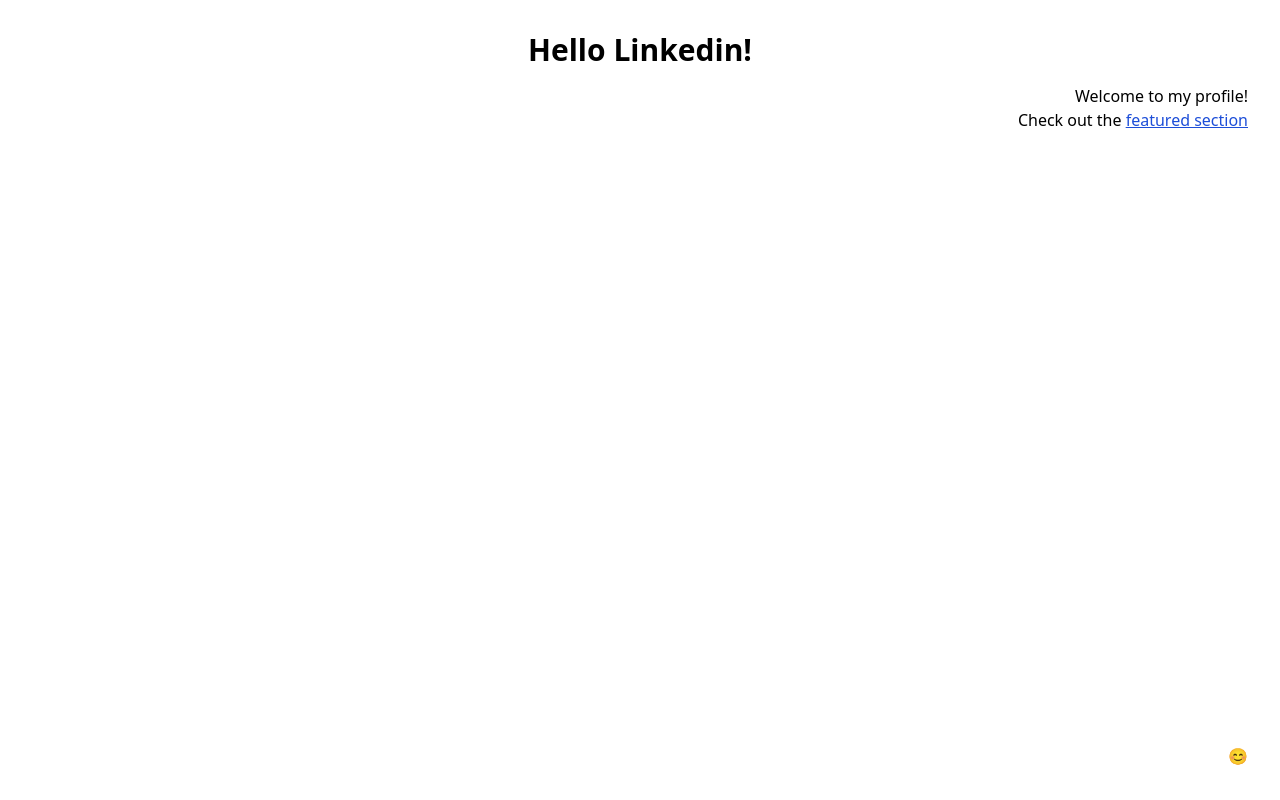
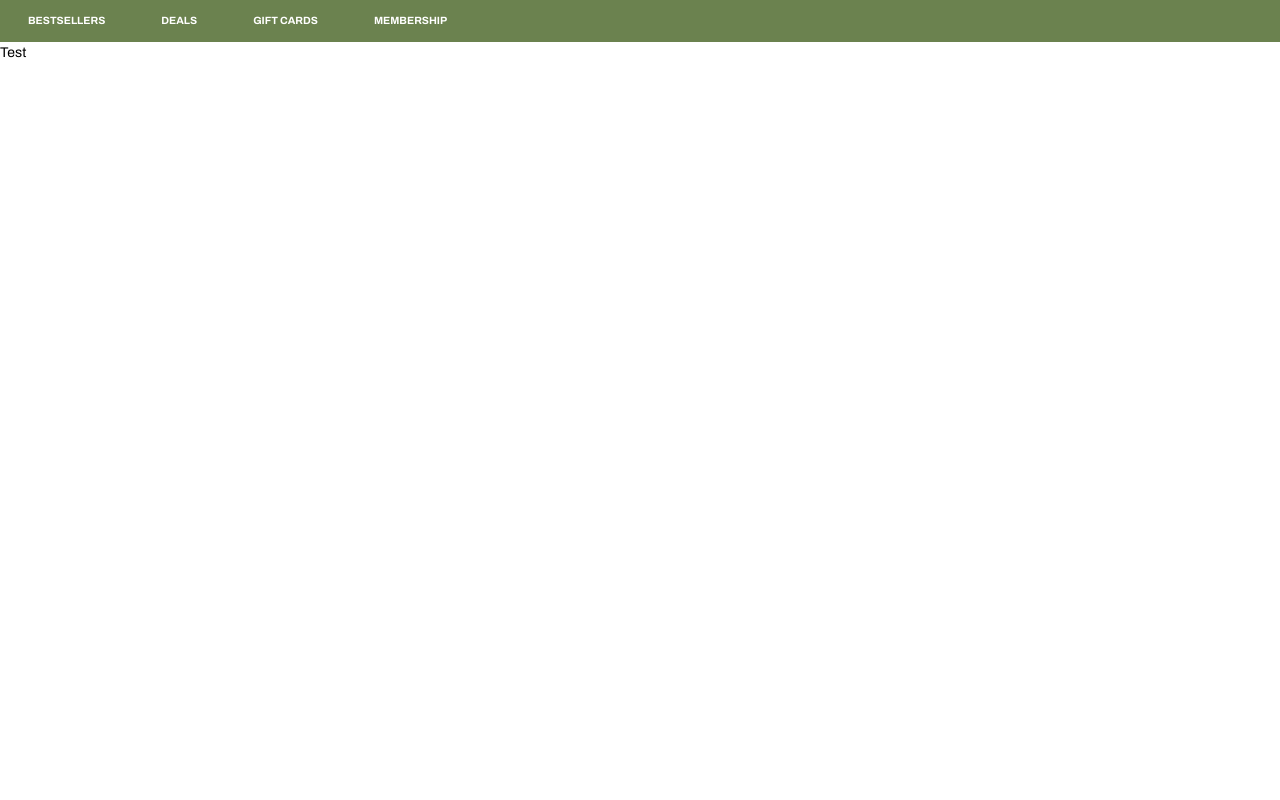
Before and after one commit to ace-lowder/paperback, a Next.js app: page / in a window 1280 px wide. Built offline with nearby package versions, Linux system fonts and the light colour scheme.

Commit message:
Add navbar component

```diff
--- a/app/globals.css
+++ b/app/globals.css
@@ -2,12 +2,11 @@
 @tailwind components;
 @tailwind utilities;
 
-h1 {
-  @apply text-3xl;
-  @apply font-bold;
+html {
+  font-size: 14px;
 }
 
-a {
-  @apply text-blue-700;
-  @apply underline;
+.container {
+  @apply max-w-[1400px];
+  @apply mx-auto;
 }
--- a/app/layout.tsx
+++ b/app/layout.tsx
@@ -1,5 +1,12 @@
 import type { Metadata } from "next";
+import { Archivo } from "next/font/google";
+import Navbar from "@/components/Navbar";
 import "./globals.css";
+
+const archivo = Archivo({
+  subsets: ["latin"],
+  weight: ["400", "700"],
+});
 
 export const metadata: Metadata = {
   title: "Paperback",
@@ -13,7 +20,10 @@
 }>) {
   return (
     <html lang="en">
-      <body className={`antialiased`}>{children}</body>
+      <body className={`${archivo.className} antialiased`}>
+        <Navbar />
+        {children}
+      </body>
     </html>
   );
 }
--- a/app/page.tsx
+++ b/app/page.tsx
@@ -1,14 +1,3 @@
 export default function Home() {
-  return (
-    <div className="flex flex-col h-screen justify-between p-8">
-      <div className="space-y-4">
-        <h1 className="text-center">Hello Linkedin!</h1>
-        <p className="text-right">
-          Welcome to my profile!<br></br> Check out the{" "}
-          <a href="#featured">featured section</a>
-        </p>
-      </div>
-      <span className="text-right">😊</span>
-    </div>
-  );
+  return <div>Test</div>;
 }
--- /dev/null
+++ b/components/Navbar.tsx
@@ -0,0 +1,11 @@
+import Topbar from "./Topbar";
+
+const Navbar = () => {
+  return (
+    <nav>
+      <Topbar />
+    </nav>
+  );
+};
+
+export default Navbar;
--- /dev/null
+++ b/components/Topbar.tsx
@@ -0,0 +1,20 @@
+const Topbar = () => {
+  const menuButtons = ["Bestsellers", "Deals", "Gift Cards", "Membership"];
+
+  return (
+    <div className="bg-secondary">
+      <div className="container">
+        {menuButtons.map((item, index) => (
+          <button
+            key={index}
+            className="py-4 px-8 text-xs text-white font-bold"
+          >
+            {item.toUpperCase()}
+          </button>
+        ))}
+      </div>
+    </div>
+  );
+};
+
+export default Topbar;
```
